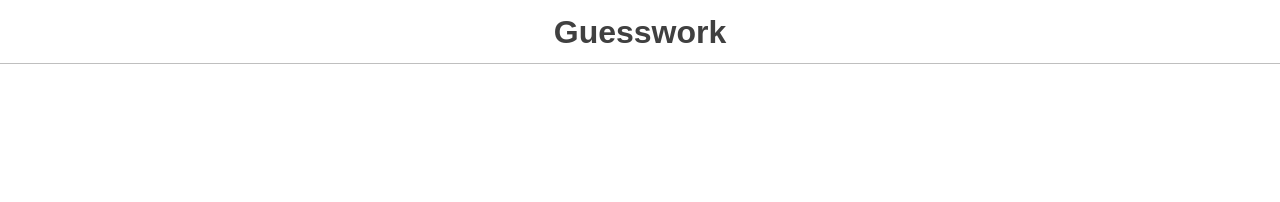
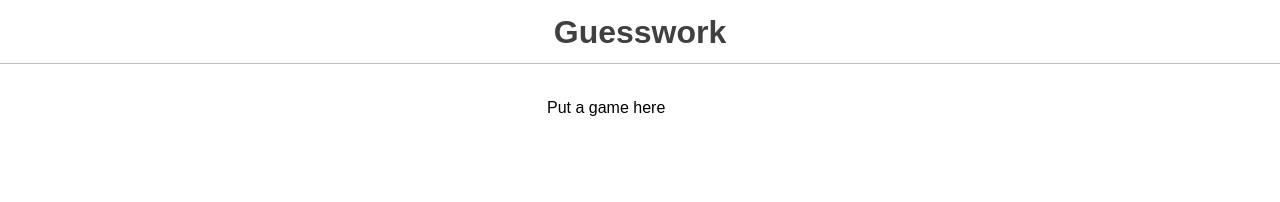
Before and after one commit to pravinkori/guesswork, a React (Vite) app: page / in a window 1280 px wide. Shown: the top 202 px of the page. Built offline with nearby package versions, Linux system fonts and the light colour scheme.

Commit message:
feat: Add Game component to App and pick random word on pageload (#4)

```diff
--- a/src/App.jsx
+++ b/src/App.jsx
@@ -1,10 +1,16 @@
 import "./App.css";
 import Header from "./components/Header";
+import Game from "./components/Game";
+
 function App() {
   return (
     <>
       <div className="wrapper">
         <Header />
+
+        <div className="game-wrapper">
+          <Game />
+        </div>
       </div>
     </>
   );
--- /dev/null
+++ b/src/components/Game/Game.jsx
@@ -0,0 +1,17 @@
+import { sample } from "../../utils";
+import { WORDS } from "../../data";
+
+// Pick a random word on every pageload
+const answer = sample(WORDS);
+
+console.info({ answer });
+
+function Game() {
+  return (
+    <div>
+      <p>Put a game here</p>
+    </div>
+  );
+}
+
+export default Game;
--- /dev/null
+++ b/src/components/Game/index.js
@@ -0,0 +1,2 @@
+export * from "./Game";
+export { default } from "./Game";
```
